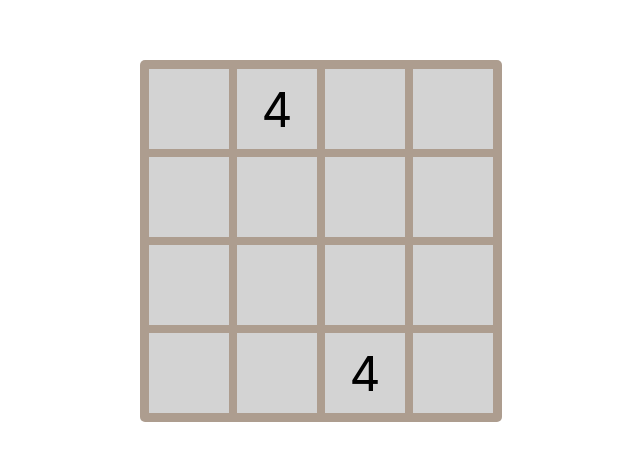
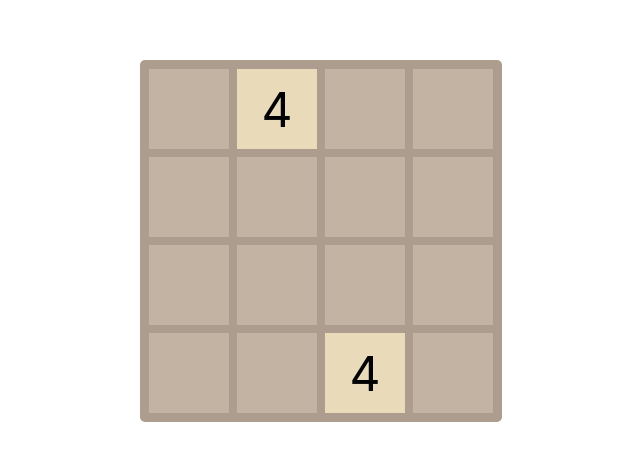
Before and after one commit to Team-Asyncc/2048game, a React (Create React App) app: page / in a window 1280 px wide. Shown: the part 159-620 px from the top of the page, without its empty margins (319-959 px from the left). Built offline with nearby package versions, Linux system fonts and the light colour scheme.

Commit message:
💄 add colors to cell

```diff
--- a/src/Components/Cell.js
+++ b/src/Components/Cell.js
@@ -1,8 +1,14 @@
 import React from 'react';
 import '../styles/cell.scss';
 
+import { getColors } from '../utils/getColor';
+
 const Cell = ({ num }) => {
-	return <div className="cell">{num ? num : ''}</div>;
+	return (
+		<div style={{ backgroundColor: getColors(num) }} className="cell">
+			{num ? num : ''}
+		</div>
+	);
 };
 
 export default Cell;
```
